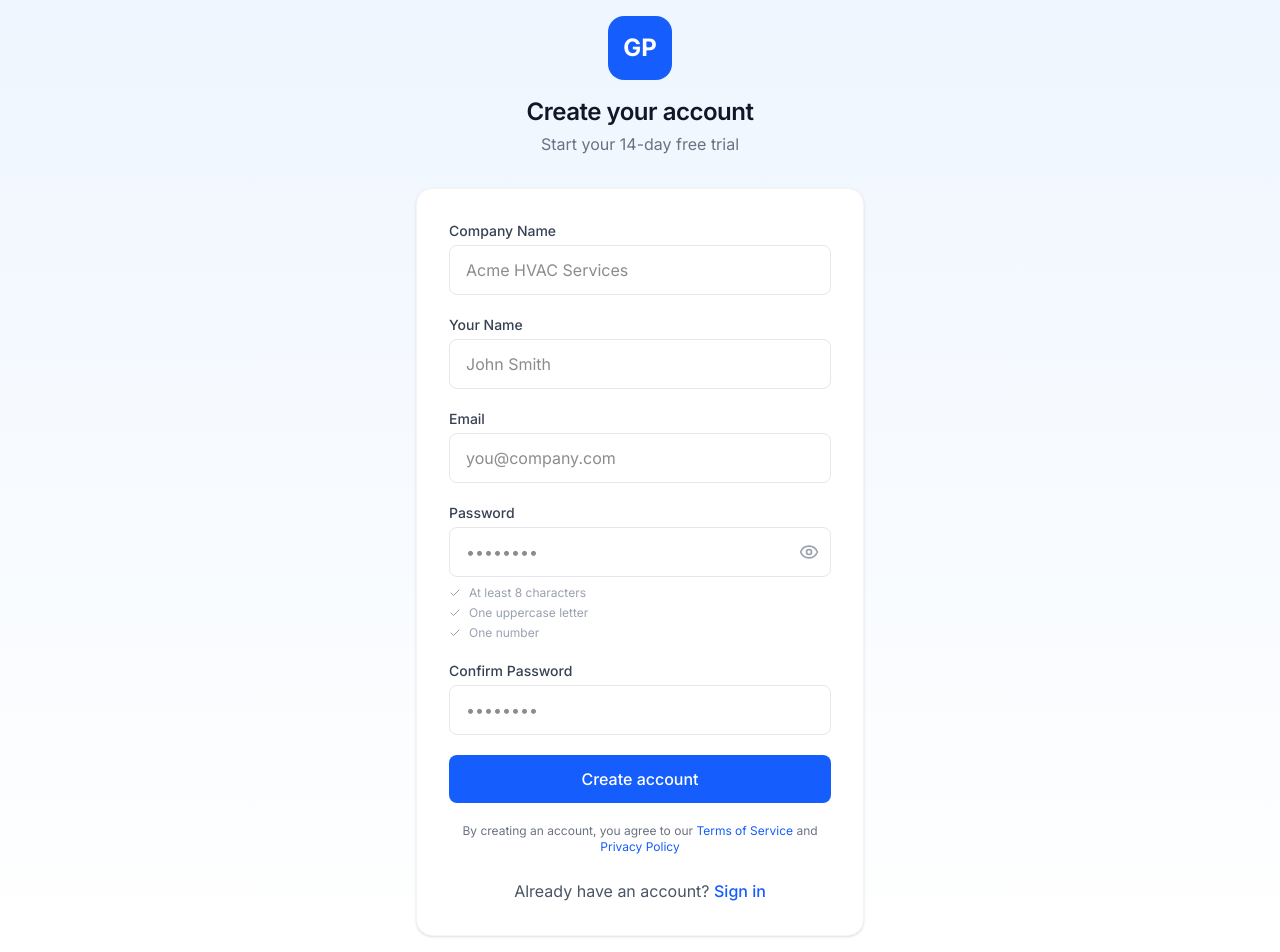
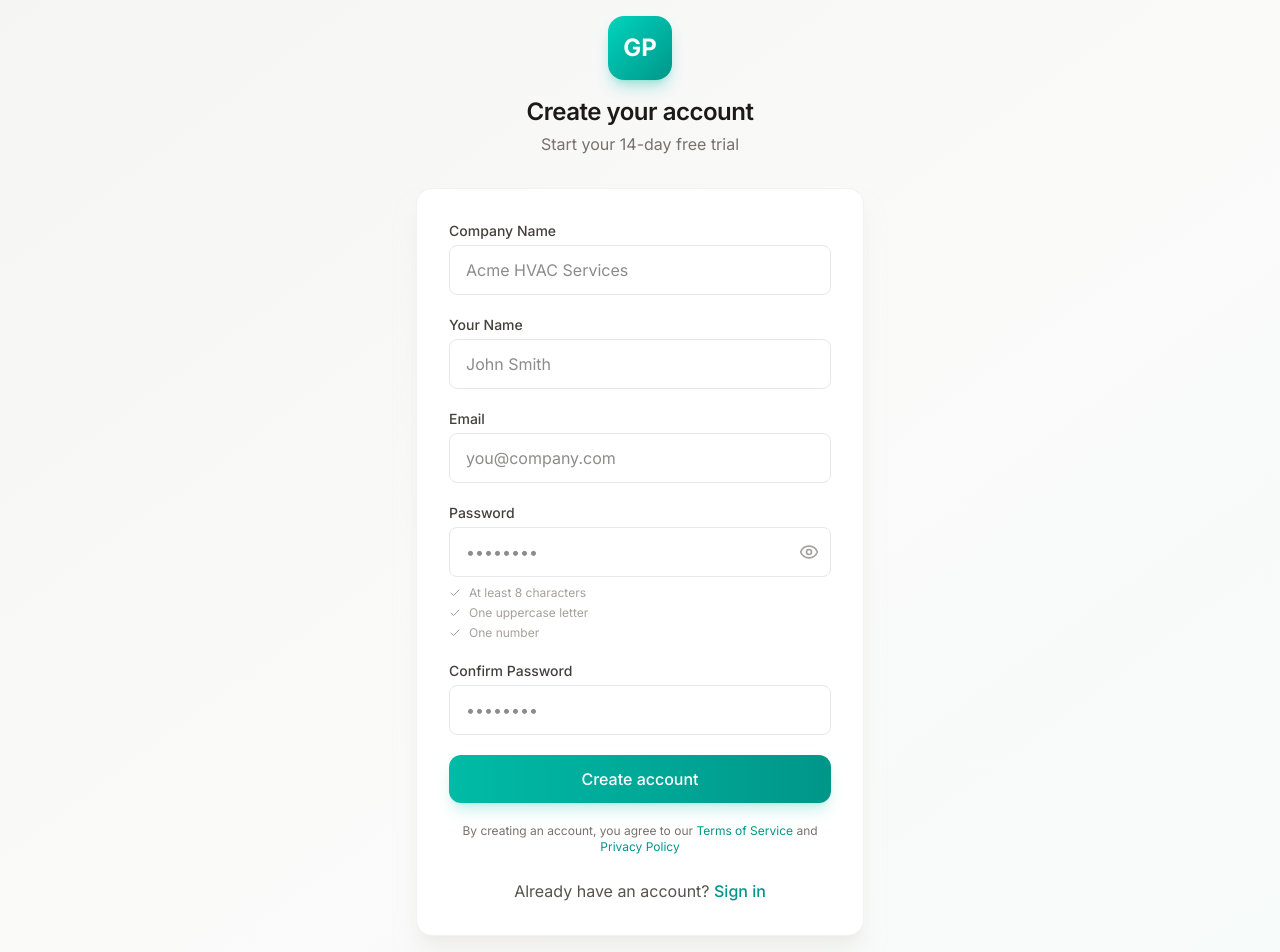
Before and after one commit to setharterburn-arch/gp-solutions-pro, a Next.js app: page /signup in a window 1280 px wide. Built offline with nearby package versions, Linux system fonts and the light colour scheme; no server answers.

Commit message:
fix: update signup page to match teal/stone theme

```diff
--- a/src/app/(auth)/signup/page.tsx
+++ b/src/app/(auth)/signup/page.tsx
@@ -92,35 +92,35 @@ export default function SignupPage() {
 
   if (success) {
     return (
-      <div className="min-h-screen bg-gradient-to-b from-blue-50 to-white flex items-center justify-center p-4">
+      <div className="min-h-screen bg-gradient-to-br from-stone-100 via-stone-50 to-teal-50/30 flex items-center justify-center p-4">
         <div className="w-full max-w-md text-center">
-          <div className="w-16 h-16 bg-green-100 rounded-full flex items-center justify-center mx-auto mb-4">
-            <Check className="text-green-600" size={32} />
+          <div className="w-16 h-16 bg-teal-100 rounded-full flex items-center justify-center mx-auto mb-4">
+            <Check className="text-teal-600" size={32} />
           </div>
-          <h1 className="text-2xl font-bold text-gray-900 mb-2">Account Created!</h1>
-          <p className="text-gray-500 mb-4">
+          <h1 className="text-2xl font-bold text-stone-900 mb-2">Account Created!</h1>
+          <p className="text-stone-500 mb-4">
             Redirecting you to the dashboard...
           </p>
-          <Loader2 className="animate-spin mx-auto text-blue-600" size={24} />
+          <Loader2 className="animate-spin mx-auto text-teal-600" size={24} />
         </div>
       </div>
     )
   }
 
   return (
-    <div className="min-h-screen bg-gradient-to-b from-blue-50 to-white flex items-center justify-center p-4">
+    <div className="min-h-screen bg-gradient-to-br from-stone-100 via-stone-50 to-teal-50/30 flex items-center justify-center p-4">
       <div className="w-full max-w-md">
         {/* Logo */}
         <div className="text-center mb-8">
-          <div className="w-16 h-16 bg-blue-600 rounded-2xl flex items-center justify-center text-white text-2xl font-bold mx-auto mb-4">
+          <div className="w-16 h-16 bg-gradient-to-br from-teal-400 to-teal-600 rounded-2xl flex items-center justify-center text-white text-2xl font-bold mx-auto mb-4 shadow-lg shadow-teal-500/30">
             GP
           </div>
-          <h1 className="text-2xl font-bold text-gray-900">Create your account</h1>
-          <p className="text-gray-500 mt-1">Start your 14-day free trial</p>
+          <h1 className="text-2xl font-bold text-stone-900">Create your account</h1>
+          <p className="text-stone-500 mt-1">Start your 14-day free trial</p>
         </div>
 
         {/* Signup Form */}
-        <div className="bg-white rounded-2xl shadow-sm border border-gray-100 p-8">
+        <div className="bg-white rounded-2xl shadow-xl shadow-stone-200/50 border border-stone-200/50 p-8">
           <form onSubmit={handleSignup} className="space-y-5">
             {error && (
               <div className="p-3 bg-red-50 border border-red-200 text-red-700 rounded-lg text-sm">
@@ -129,7 +129,7 @@ export default function SignupPage() {
             )}
 
             <div>
-              <label className="block text-sm font-medium text-gray-700 mb-1">
+              <label className="block text-sm font-medium text-stone-700 mb-1">
                 Company Name
               </label>
               <input
@@ -137,13 +137,13 @@ export default function SignupPage() {
                 required
                 value={formData.companyName}
                 onChange={(e) => setFormData({ ...formData, companyName: e.target.value })}
-                className="w-full px-4 py-3 border border-gray-200 rounded-lg focus:ring-2 focus:ring-blue-500 focus:border-transparent"
+                className="w-full px-4 py-3 border border-gray-200 rounded-lg focus:ring-2 focus:ring-teal-500 focus:border-transparent"
                 placeholder="Acme HVAC Services"
               />
             </div>
 
             <div>
-              <label className="block text-sm font-medium text-gray-700 mb-1">
+              <label className="block text-sm font-medium text-stone-700 mb-1">
                 Your Name
               </label>
               <input
@@ -151,13 +151,13 @@ export default function SignupPage() {
                 required
                 value={formData.fullName}
                 onChange={(e) => setFormData({ ...formData, fullName: e.target.value })}
-                className="w-full px-4 py-3 border border-gray-200 rounded-lg focus:ring-2 focus:ring-blue-500 focus:border-transparent"
+                className="w-full px-4 py-3 border border-gray-200 rounded-lg focus:ring-2 focus:ring-teal-500 focus:border-transparent"
                 placeholder="John Smith"
               />
             </div>
 
             <div>
-              <label className="block text-sm font-medium text-gray-700 mb-1">
+              <label className="block text-sm font-medium text-stone-700 mb-1">
                 Email
               </label>
               <input
@@ -165,13 +165,13 @@ export default function SignupPage() {
                 required
                 value={formData.email}
                 onChange={(e) => setFormData({ ...formData, email: e.target.value })}
-                className="w-full px-4 py-3 border border-gray-200 rounded-lg focus:ring-2 focus:ring-blue-500 focus:border-transparent"
+                className="w-full px-4 py-3 border border-gray-200 rounded-lg focus:ring-2 focus:ring-teal-500 focus:border-transparent"
                 placeholder="you@company.com"
               />
             </div>
 
             <div>
-              <label className="block text-sm font-medium text-gray-700 mb-1">
+              <label className="block text-sm font-medium text-stone-700 mb-1">
                 Password
               </label>
               <div className="relative">
@@ -180,20 +180,20 @@ export default function SignupPage() {
                   required
                   value={formData.password}
                   onChange={(e) => setFormData({ ...formData, password: e.target.value })}
-                  className="w-full px-4 py-3 border border-gray-200 rounded-lg focus:ring-2 focus:ring-blue-500 focus:border-transparent pr-12"
+                  className="w-full px-4 py-3 border border-gray-200 rounded-lg focus:ring-2 focus:ring-teal-500 focus:border-transparent pr-12"
                   placeholder="••••••••"
                 />
                 <button
                   type="button"
                   onClick={() => setShowPassword(!showPassword)}
-                  className="absolute right-3 top-1/2 -translate-y-1/2 text-gray-400 hover:text-gray-600"
+                  className="absolute right-3 top-1/2 -translate-y-1/2 text-stone-400 hover:text-stone-600"
                 >
                   {showPassword ? <EyeOff size={20} /> : <Eye size={20} />}
                 </button>
               </div>
               <div className="mt-2 space-y-1">
                 {passwordRequirements.map((req, idx) => (
-                  <div key={idx} className={`flex items-center gap-2 text-xs ${req.met ? 'text-green-600' : 'text-gray-400'}`}>
+                  <div key={idx} className={`flex items-center gap-2 text-xs ${req.met ? 'text-green-600' : 'text-stone-400'}`}>
                     <Check size={12} />
                     {req.text}
                   </div>
@@ -202,7 +202,7 @@ export default function SignupPage() {
             </div>
 
             <div>
-              <label className="block text-sm font-medium text-gray-700 mb-1">
+              <label className="block text-sm font-medium text-stone-700 mb-1">
                 Confirm Password
               </label>
               <input
@@ -210,7 +210,7 @@ export default function SignupPage() {
                 required
                 value={formData.confirmPassword}
                 onChange={(e) => setFormData({ ...formData, confirmPassword: e.target.value })}
-                className="w-full px-4 py-3 border border-gray-200 rounded-lg focus:ring-2 focus:ring-blue-500 focus:border-transparent"
+                className="w-full px-4 py-3 border border-gray-200 rounded-lg focus:ring-2 focus:ring-teal-500 focus:border-transparent"
                 placeholder="••••••••"
               />
             </div>
@@ -218,24 +218,24 @@ export default function SignupPage() {
             <button
               type="submit"
               disabled={loading}
-              className="w-full py-3 bg-blue-600 text-white rounded-lg font-medium hover:bg-blue-700 transition-colors disabled:opacity-50 disabled:cursor-not-allowed flex items-center justify-center gap-2"
+              className="w-full py-3 bg-gradient-to-r from-teal-500 to-teal-600 text-white rounded-xl font-medium hover:from-teal-600 hover:to-teal-700 transition-all shadow-lg shadow-teal-500/20 disabled:opacity-50 disabled:cursor-not-allowed flex items-center justify-center gap-2"
             >
               {loading && <Loader2 className="animate-spin" size={20} />}
               {loading ? 'Creating account...' : 'Create account'}
             </button>
 
-            <p className="text-xs text-gray-500 text-center">
+            <p className="text-xs text-stone-500 text-center">
               By creating an account, you agree to our{' '}
-              <a href="#" className="text-blue-600 hover:underline">Terms of Service</a>
+              <a href="#" className="text-teal-600 hover:underline">Terms of Service</a>
               {' '}and{' '}
-              <a href="#" className="text-blue-600 hover:underline">Privacy Policy</a>
+              <a href="#" className="text-teal-600 hover:underline">Privacy Policy</a>
             </p>
           </form>
 
           <div className="mt-6 text-center">
-            <p className="text-gray-600">
+            <p className="text-stone-600">
               Already have an account?{' '}
-              <Link href="/login" className="text-blue-600 font-medium hover:underline">
+              <Link href="/login" className="text-teal-600 font-medium hover:underline">
                 Sign in
               </Link>
             </p>
```
